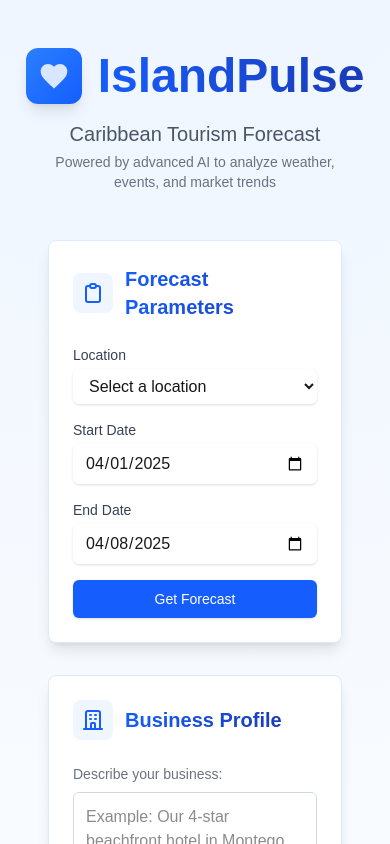
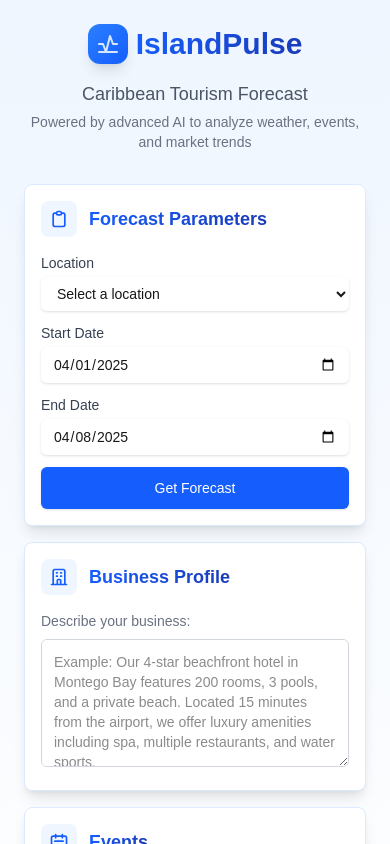
Before and after one commit to davidanoel/islandpulse, a Next.js app: page / in a window 390 px wide. Shown: the top 844 px of the page. Built offline with nearby package versions, Linux system fonts and the light colour scheme.

Commit message:
made more mobile responsive

```diff
--- a/src/app/page.js
+++ b/src/app/page.js
@@ -79,27 +79,41 @@ export default function Home() {
 
   return (
     <div className="min-h-screen bg-gradient-to-b from-blue-50 to-white">
-      <div className="container mx-auto p-4">
-        <main className="min-h-screen bg-gradient-to-b from-blue-50 to-white p-8">
+      <div className="container mx-auto p-2 sm:p-4">
+        <main className="min-h-screen bg-gradient-to-b from-blue-50 to-white p-4 sm:p-8">
           <div className="max-w-7xl mx-auto">
-            <div className="flex flex-col items-center mb-12">
-              <div className="flex items-center space-x-4 mb-4">
-                <div className="p-3 bg-gradient-to-br from-blue-500 to-blue-600 rounded-xl shadow-lg">
+            <div className="flex flex-col items-center mb-8 sm:mb-12">
+              <div className="flex items-center space-x-2 sm:space-x-4 mb-4">
+                <div className="p-2 sm:p-3 bg-gradient-to-br from-blue-500 to-blue-600 rounded-xl shadow-lg">
                   <svg
-                    className="w-8 h-8 text-white animate-pulse"
-                    fill="currentColor"
+                    className="w-6 h-6 sm:w-8 sm:h-8 text-white animate-pulse"
+                    fill="none"
+                    stroke="currentColor"
                     viewBox="0 0 24 24"
                   >
-                    <path d="M12 21.35l-1.45-1.32C5.4 15.36 2 12.28 2 8.5 2 5.42 4.42 3 7.5 3c1.74 0 3.41.81 4.5 2.09C13.09 3.81 14.76 3 16.5 3 19.58 3 22 5.42 22 8.5c0 3.78-3.4 6.86-8.55 11.54L12 21.35z" />
+                    {/* Pulse line */}
+                    <path
+                      strokeLinecap="round"
+                      strokeLinejoin="round"
+                      strokeWidth={2}
+                      d="M3 12h4l3 8 4-16 3 8h4"
+                    />
+                    {/* Chart line */}
+                    <path
+                      strokeLinecap="round"
+                      strokeLinejoin="round"
+                      strokeWidth={2}
+                      d="M3 20h18"
+                    />
                   </svg>
                 </div>
                 <div>
-                  <h1 className="text-5xl font-bold bg-gradient-to-r from-blue-600 to-blue-800 bg-clip-text text-transparent">
+                  <h1 className="text-3xl sm:text-5xl font-bold bg-gradient-to-r from-blue-600 to-blue-800 bg-clip-text text-transparent">
                     IslandPulse
                   </h1>
                 </div>
               </div>
-              <p className="text-xl text-gray-600 font-medium text-center max-w-2xl mx-auto">
+              <p className="text-lg sm:text-xl text-gray-600 font-medium text-center max-w-2xl mx-auto">
                 Caribbean Tourism Forecast
                 <span className="block text-sm text-gray-500 mt-1">
                   Powered by advanced AI to analyze weather, events, and market trends
@@ -107,15 +121,15 @@ export default function Home() {
               </p>
             </div>
 
-            {/* Main Content Grid - 3 Column Layout */}
-            <div className="grid grid-cols-1 lg:grid-cols-12 gap-8">
-              {/* Left Column - Core Inputs (4 columns) */}
+            {/* Main Content Grid */}
+            <div className="grid grid-cols-1 lg:grid-cols-12 gap-4 sm:gap-8">
+              {/* Left Column - Core Inputs */}
               <div className="lg:col-span-4">
-                <div className="bg-white rounded-lg shadow-lg p-6 border border-blue-100 sticky top-8">
-                  <div className="flex items-center mb-6">
+                <div className="bg-white rounded-lg shadow-lg p-4 sm:p-6 border border-blue-100 sticky top-4 sm:top-8">
+                  <div className="flex items-center mb-4 sm:mb-6">
                     <div className="p-2 bg-blue-50 rounded-lg mr-3">
                       <svg
-                        className="w-6 h-6 text-blue-600"
+                        className="w-5 h-5 sm:w-6 sm:h-6 text-blue-600"
                         fill="none"
                         stroke="currentColor"
                         viewBox="0 0 24 24"
@@ -128,11 +142,11 @@ export default function Home() {
                         />
                       </svg>
                     </div>
-                    <h2 className="text-xl font-bold bg-gradient-to-r from-blue-600 to-blue-800 bg-clip-text text-transparent">
+                    <h2 className="text-lg sm:text-xl font-bold bg-gradient-to-r from-blue-600 to-blue-800 bg-clip-text text-transparent">
                       Forecast Parameters
                     </h2>
                   </div>
-                  <form onSubmit={handleSubmit} className="space-y-4">
+                  <form onSubmit={handleSubmit} className="space-y-3 sm:space-y-4">
                     {/* Location Input */}
                     <div>
                       <label
@@ -146,7 +160,7 @@ export default function Home() {
                         name="location"
                         value={location}
                         onChange={(e) => setLocation(e.target.value)}
-                        className="mt-1 block w-full pl-3 pr-10 py-2 text-base border-gray-300 focus:outline-none focus:ring-2 focus:ring-blue-500 focus:border-blue-500 sm:text-sm rounded-md shadow-sm bg-white"
+                        className="mt-1 block w-full pl-3 pr-10 py-2 text-sm sm:text-base border-gray-300 focus:outline-none focus:ring-2 focus:ring-blue-500 focus:border-blue-500 rounded-md shadow-sm bg-white"
                         required
                       >
                         <option value="">Select a location</option>
@@ -159,7 +173,7 @@ export default function Home() {
                     </div>
 
                     {/* Date Inputs */}
-                    <div className="space-y-4">
+                    <div className="grid grid-cols-1 sm:grid-cols-2 gap-3 sm:gap-4">
                       <div>
                         <label
                           htmlFor="startDate"
@@ -174,7 +188,7 @@ export default function Home() {
                           value={startDate}
                           onChange={(e) => setStartDate(e.target.value)}
                           required
-                          className="mt-1 block w-full pl-3 pr-3 py-2 text-base border-gray-300 focus:outline-none focus:ring-2 focus:ring-blue-500 focus:border-blue-500 sm:text-sm rounded-md shadow-sm bg-white"
+                          className="mt-1 block w-full pl-3 pr-3 py-2 text-sm sm:text-base border-gray-300 focus:outline-none focus:ring-2 focus:ring-blue-500 focus:border-blue-500 rounded-md shadow-sm bg-white"
                         />
                       </div>
                       <div>
@@ -191,7 +205,7 @@ export default function Home() {
                           value={endDate}
                           onChange={(e) => setEndDate(e.target.value)}
                           required
-                          className="mt-1 block w-full pl-3 pr-3 py-2 text-base border-gray-300 focus:outline-none focus:ring-2 focus:ring-blue-500 focus:border-blue-500 sm:text-sm rounded-md shadow-sm bg-white"
+                          className="mt-1 block w-full pl-3 pr-3 py-2 text-sm sm:text-base border-gray-300 focus:outline-none focus:ring-2 focus:ring-blue-500 focus:border-blue-500 rounded-md shadow-sm bg-white"
                         />
                       </div>
                     </div>
@@ -202,7 +216,7 @@ export default function Home() {
                         type="submit"
                         disabled={loading}
                         className={cn(
-                          "w-full flex justify-center py-2 px-4 border border-transparent rounded-md shadow-sm text-sm font-medium text-white",
+                          "w-full flex justify-center py-2.5 sm:py-3 px-4 border border-transparent rounded-md shadow-sm text-sm sm:text-base font-medium text-white",
                           "focus:outline-none focus:ring-2 focus:ring-offset-2 focus:ring-blue-500",
                           loading
                             ? "bg-blue-300 cursor-not-allowed"
@@ -216,13 +230,13 @@ export default function Home() {
                 </div>
               </div>
 
-              {/* Middle Column - Business Profile (4 columns) */}
+              {/* Middle Column - Business Profile */}
               <div className="lg:col-span-4">
-                <div className="bg-white rounded-lg shadow-lg p-6 border border-blue-100">
-                  <div className="flex items-center mb-6">
+                <div className="bg-white rounded-lg shadow-lg p-4 sm:p-6 border border-blue-100">
+                  <div className="flex items-center mb-4 sm:mb-6">
                     <div className="p-2 bg-blue-50 rounded-lg mr-3">
                       <svg
-                        className="w-6 h-6 text-blue-600"
+                        className="w-5 h-5 sm:w-6 sm:h-6 text-blue-600"
                         fill="none"
                         stroke="currentColor"
                         viewBox="0 0 24 24"
@@ -235,17 +249,17 @@ export default function Home() {
                         />
                       </svg>
                     </div>
-                    <h2 className="text-xl font-bold bg-gradient-to-r from-blue-600 to-blue-800 bg-clip-text text-transparent">
+                    <h2 className="text-lg sm:text-xl font-bold bg-gradient-to-r from-blue-600 to-blue-800 bg-clip-text text-transparent">
                       Business Profile
                     </h2>
                   </div>
-                  <div className="space-y-4">
+                  <div className="space-y-3 sm:space-y-4">
                     <div>
                       <div className="text-sm text-gray-500 mb-2">Describe your business:</div>
                       <textarea
                         value={businessProfile}
                         onChange={(e) => setBusinessProfile(e.target.value)}
-                        className="w-full h-48 p-3 border border-gray-300 rounded-md focus:ring-2 focus:ring-blue-500 focus:border-blue-500 bg-white"
+                        className="w-full h-32 sm:h-48 p-3 text-sm sm:text-base border border-gray-300 rounded-md focus:ring-2 focus:ring-blue-500 focus:border-blue-500 bg-white"
                         placeholder="Example: Our 4-star beachfront hotel in Montego Bay features 200 rooms, 3 pools, and a private beach. Located 15 minutes from the airport, we offer luxury amenities including spa, multiple restaurants, and water sports."
                       />
                     </div>
@@ -253,13 +267,13 @@ export default function Home() {
                 </div>
               </div>
 
-              {/* Right Column - Events (4 columns) */}
+              {/* Right Column - Events */}
               <div className="lg:col-span-4">
-                <div className="bg-white rounded-lg shadow-lg p-6 border border-blue-100">
-                  <div className="flex items-center mb-6">
+                <div className="bg-white rounded-lg shadow-lg p-4 sm:p-6 border border-blue-100">
+                  <div className="flex items-center mb-4 sm:mb-6">
                     <div className="p-2 bg-blue-50 rounded-lg mr-3">
                       <svg
-                        className="w-6 h-6 text-blue-600"
+                        className="w-5 h-5 sm:w-6 sm:h-6 text-blue-600"
                         fill="none"
                         stroke="currentColor"
                         viewBox="0 0 24 24"
@@ -272,17 +286,17 @@ export default function Home() {
                         />
                       </svg>
                     </div>
-                    <h2 className="text-xl font-bold bg-gradient-to-r from-blue-600 to-blue-800 bg-clip-text text-transparent">
+                    <h2 className="text-lg sm:text-xl font-bold bg-gradient-to-r from-blue-600 to-blue-800 bg-clip-text text-transparent">
                       Events
                     </h2>
                   </div>
-                  <div className="space-y-4">
+                  <div className="space-y-3 sm:space-y-4">
                     <div>
                       <div className="text-sm text-gray-500 mb-2">Describe your event:</div>
                       <textarea
                         value={eventDetails}
                         onChange={(e) => setEventDetails(e.target.value)}
-                        className="w-full h-48 p-3 border border-gray-300 rounded-md focus:ring-2 focus:ring-blue-500 focus:border-blue-500 bg-white"
+                        className="w-full h-32 sm:h-48 p-3 text-sm sm:text-base border border-gray-300 rounded-md focus:ring-2 focus:ring-blue-500 focus:border-blue-500 bg-white"
                         placeholder="Example: Annual Food & Wine Festival, June 15-17, 2024. Expected attendance: 5,000 visitors (70% tourists, 30% locals). Features include cooking demonstrations, wine tastings, and local food vendors."
                       />
                     </div>
@@ -293,7 +307,7 @@ export default function Home() {
 
             {/* Results Section */}
             {forecast && (
-              <div className="mt-8">
+              <div className="mt-6 sm:mt-8">
                 <ForecastResult forecast={forecast} weatherAnalysis={weatherAnalysis} />
               </div>
             )}
```
